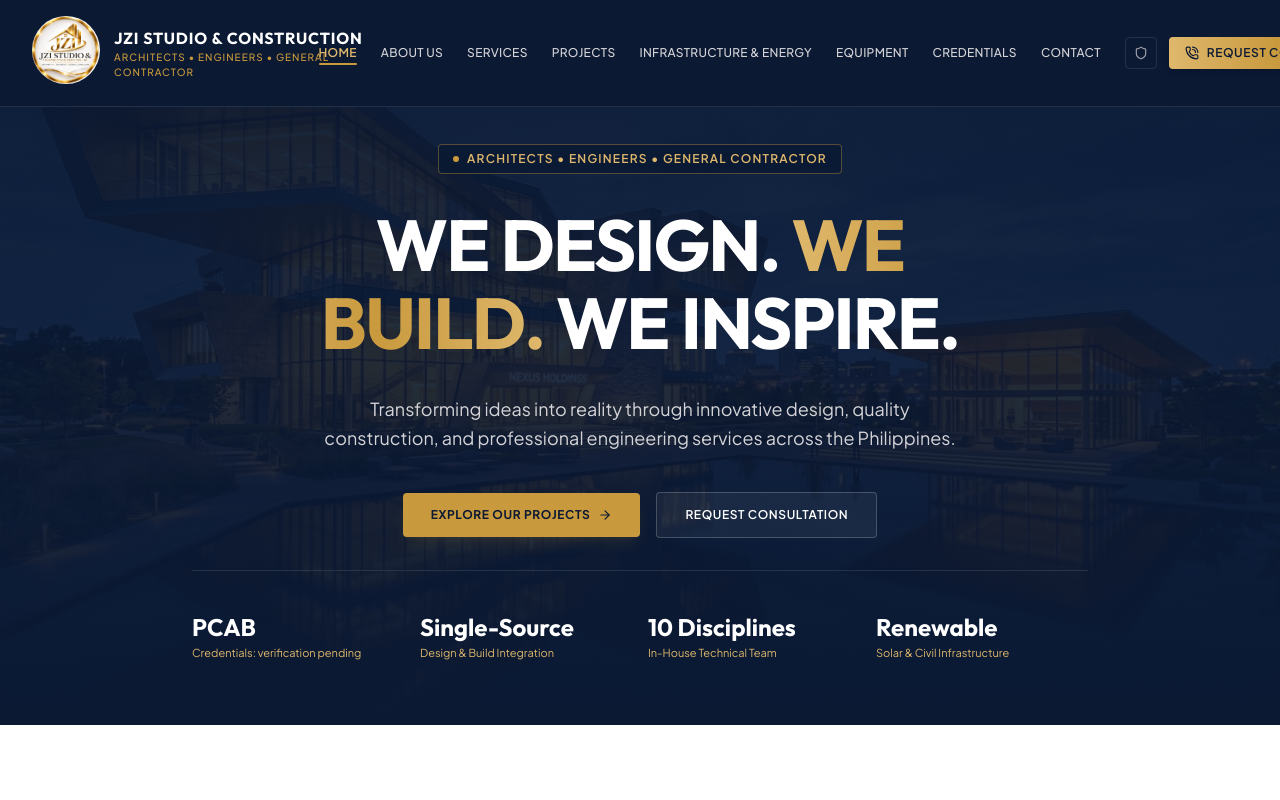
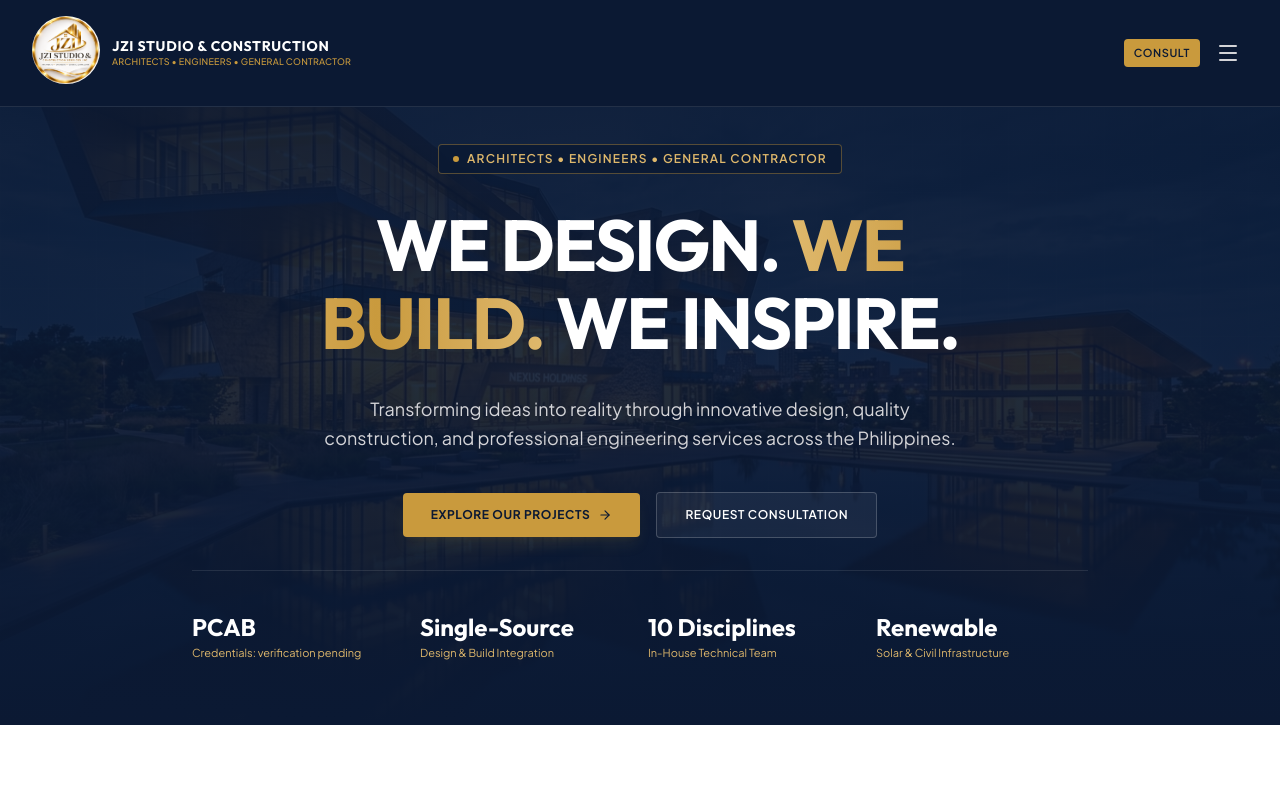
Before and after one commit to OphireumTechnology/jzistudio, a React (Vite) app: page / in a window 1280 px wide. Shown: the top 800 px of the page. Built offline with nearby package versions, Linux system fonts and the light colour scheme.

Commit message:
fix: prevent header overflow with responsive navigation and balanced brand spacing

```diff
--- a/src/components/navigation/Navbar.tsx
+++ b/src/components/navigation/Navbar.tsx
@@ -51,12 +51,12 @@ export const Navbar: React.FC<NavbarProps> = ({
           : 'bg-[#0B1933] border-b border-white/10 py-4'
       }`}
     >
-      <div className="max-w-7xl mx-auto px-4 sm:px-6 lg:px-8">
-        <div className="flex items-center justify-between gap-6">
+      <div className="w-full max-w-[1800px] mx-auto px-4 sm:px-6 lg:px-8 2xl:px-10">
+        <div className="flex items-center justify-between gap-3 2xl:gap-5">
           {/* Zone 1: Single element Brand lockup */}
           <button
             onClick={() => handleLinkClick('home')}
-            className="flex items-center gap-3.5 text-left group focus:outline-none focus-visible:ring-2 focus-visible:ring-[#C99A3D]"
+            className="flex min-w-0 shrink items-center gap-3 text-left group focus:outline-none focus-visible:ring-2 focus-visible:ring-[#C99A3D]"
             aria-label="Go to homepage"
           >
             {/* Desktop Official Logo (64–72px, set to 68px) */}
@@ -67,18 +67,18 @@ export const Navbar: React.FC<NavbarProps> = ({
             <div className="block md:hidden shrink-0">
               <JziLogo size={48} />
             </div>
-            <div className="flex flex-col">
-              <span className="font-['Outfit'] font-bold text-white tracking-wider text-sm sm:text-base whitespace-nowrap">
+            <div className="flex min-w-0 flex-col">
+              <span className="font-['Outfit'] font-bold text-white tracking-wider text-[12px] sm:text-sm 2xl:text-base leading-tight">
                 JZI STUDIO & CONSTRUCTION
               </span>
-              <span className="text-[10px] tracking-widest text-[#C99A3D] font-medium uppercase hidden sm:inline-block">
+              <span className="text-[9px] 2xl:text-[10px] tracking-wide text-[#C99A3D] font-medium uppercase hidden sm:inline-block">
                 Architects • Engineers • General Contractor
               </span>
             </div>
           </button>
 
           {/* Zone 2: Navigation Links (Clean single-line text links) */}
-          <nav className="hidden xl:flex items-center gap-6" aria-label="Main Navigation">
+          <nav className="hidden 2xl:flex items-center gap-4" aria-label="Main Navigation">
             {navLinks.map((link) => {
               const isActive = currentView === link.id;
               return (
@@ -101,7 +101,7 @@ export const Navbar: React.FC<NavbarProps> = ({
           </nav>
 
           {/* Zone 3: Primary Action & Admin Affordance */}
-          <div className="hidden lg:flex items-center gap-3 shrink-0">
+          <div className="hidden 2xl:flex items-center gap-2 shrink-0">
             <button
               onClick={onOpenAdmin}
               title="Staff Portal (Authentication Required)"
@@ -113,7 +113,7 @@ export const Navbar: React.FC<NavbarProps> = ({
 
             <button
               onClick={onOpenConsultation}
-              className="inline-flex items-center gap-2 px-4 py-2 text-xs font-semibold uppercase tracking-wider text-[#0B1933] bg-gradient-to-r from-[#DFB86C] via-[#C99A3D] to-[#DFB86C] hover:brightness-110 active:scale-95 transition-all rounded shadow-md whitespace-nowrap shrink-0"
+              className="inline-flex items-center gap-2 px-3 py-2 text-[11px] font-semibold uppercase tracking-wider text-[#0B1933] bg-gradient-to-r from-[#DFB86C] via-[#C99A3D] to-[#DFB86C] hover:brightness-110 active:scale-95 transition-all rounded shadow-md whitespace-nowrap shrink-0"
             >
               <PhoneCall className="w-3.5 h-3.5" />
               <span>Request Consultation</span>
@@ -121,10 +121,10 @@ export const Navbar: React.FC<NavbarProps> = ({
           </div>
 
           {/* Mobile Menu Hamburger Button */}
-          <div className="flex xl:hidden items-center gap-2">
+          <div className="flex 2xl:hidden items-center gap-2 shrink-0">
             <button
               onClick={onOpenConsultation}
-              className="sm:hidden px-2.5 py-1.5 text-[11px] font-semibold uppercase tracking-wider text-[#0B1933] bg-[#C99A3D] rounded"
+              className="px-2.5 py-1.5 text-[11px] font-semibold uppercase tracking-wider text-[#0B1933] bg-[#C99A3D] rounded"
             >
               Consult
             </button>
@@ -141,7 +141,7 @@ export const Navbar: React.FC<NavbarProps> = ({
 
       {/* Mobile Menu Dropdown */}
       {mobileMenuOpen && (
-        <div className="xl:hidden bg-[#0B1933] border-b border-[#C99A3D]/20 px-4 pt-3 pb-6 shadow-2xl animate-in fade-in slide-in-from-top-2 duration-200">
+        <div className="2xl:hidden bg-[#0B1933] border-b border-[#C99A3D]/20 px-4 pt-3 pb-6 shadow-2xl animate-in fade-in slide-in-from-top-2 duration-200">
           <div className="flex flex-col space-y-3">
             {navLinks.map((link) => (
               <button
```
